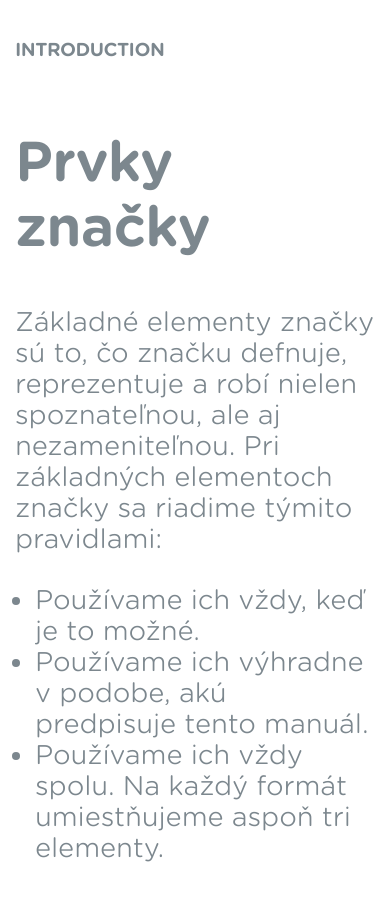
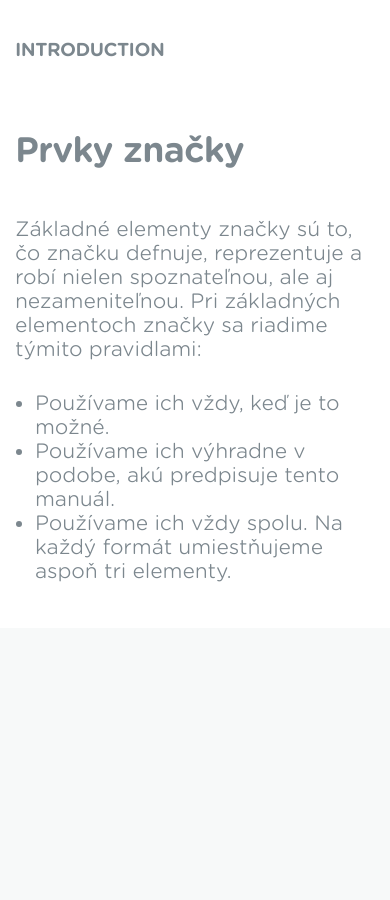
Before and after one commit to romanhajas/ui42_html, a plain HTML site: page dedoles_html/index.html in a window 390 px wide. Shown: the part 2500-3400 px from the top of the page. After the commit the page ends 3128 px from the top, so only its background shows below. Drawn offline with Linux system fonts and the light colour scheme.

Commit message:
dedoles up

```diff
--- a/dedoles_html/css/style.css
+++ b/dedoles_html/css/style.css
@@ -400,6 +400,12 @@ img {
     word-break: break-word;
 }
 
+@media (max-width: 767px) {
+    .manual-cont__text h2 {
+        font-size: 34px;
+    }
+}
+
 .manual-cont__text p, .manual-cont__text ul li {
     font-size: 26px;
     font-weight: 300;
@@ -407,6 +413,12 @@ img {
     letter-spacing: -0.13px;
     line-height: normal;
     word-break: break-word;
+}
+
+@media (max-width: 767px) {
+    .manual-cont__text p, .manual-cont__text ul li {
+        font-size: 20px;
+    }
 }
 
 .manual-cont__text ul {
```
Also changed, not shown: 1 other file.
